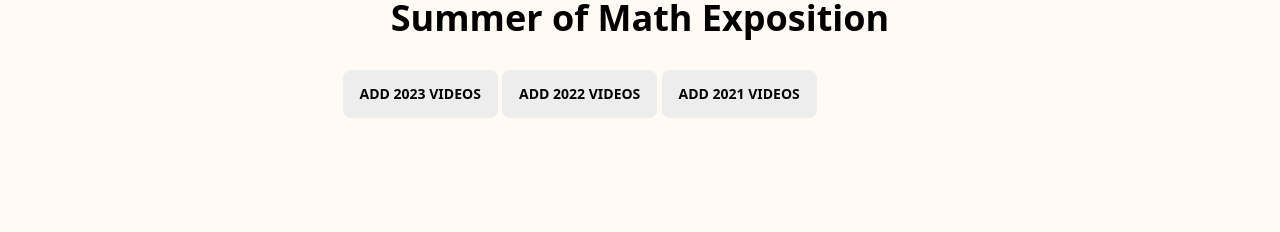
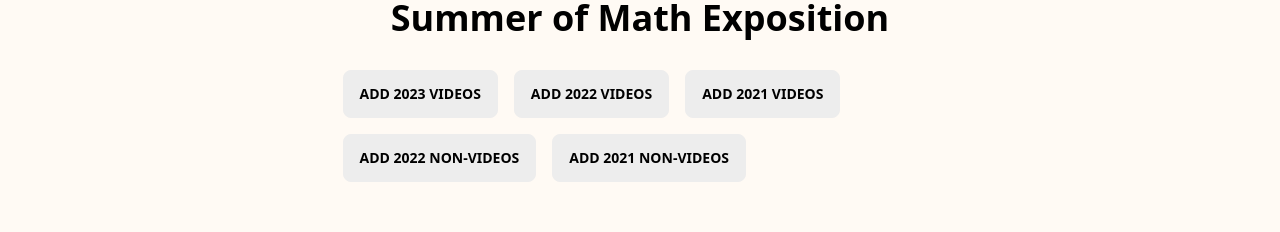
Before and after one commit to fcrozatier/SoME, a SvelteKit app: page /admin/fixtures in a window 1280 px wide. Shown: the part 122-354 px from the top of the page. Built offline with nearby package versions, Linux system fonts and the light colour scheme; no server answers.

Commit message:
generic fixtures

```diff
--- a/src/routes/admin/fixtures/+page.server.ts
+++ b/src/routes/admin/fixtures/+page.server.ts
@@ -1,33 +1,40 @@
 import { db } from '$lib/server/db/client';
 import { entries } from '$lib/server/db/schema';
 import { fail } from '@sveltejs/kit';
+import { non_videos as n2021 } from './2021_non_videos';
 import { videos as v2021 } from './2021_videos';
+import { non_videos as n2022 } from './2022_non_videos';
 import { videos as v2022 } from './2022_videos';
 import { videos as v2023 } from './2023_videos';
 
 const data = {
-	'2023': v2023,
-	'2022': v2022,
-	'2021': v2021,
+	v2023: v2023,
+	v2022: v2022,
+	v2021: v2021,
+	n2021: n2021,
+	n2022: n2022,
 };
 
 export const actions = {
 	default: async ({ request }) => {
-		const year = (await request.formData()).get('year')?.toString();
-		if (!year) return fail(400);
-		const videos = data[year as keyof typeof data];
+		const type = (await request.formData()).get('type')?.toString();
+		if (!type) return fail(400);
+		const category = type[0] === 'v' ? 'video' : 'non-video';
+		const year = type.slice(1);
 
-		for (let i = 0; i < videos.length; i++) {
+		const all = data[type as keyof typeof data];
+
+		for (let i = 0; i < all.length; i++) {
 			await db.insert(entries).values({
-				category: 'video',
-				title: videos[i].title,
-				url: videos[i].href,
+				category,
+				title: all[i]?.title ?? '',
+				url: all[i].url,
 				rank: i + 1,
 				description: '',
 				uid: crypto.randomUUID(),
 				createdAt: `${year}-06-01`,
 			});
 		}
-		console.log(`added ${year} videos`);
+		console.log(`added ${year} ${category}s`);
 	},
 };
--- a/src/routes/admin/fixtures/+page.svelte
+++ b/src/routes/admin/fixtures/+page.svelte
@@ -1,7 +1,13 @@
 <article class="prose mx-auto">
 	<form method="post">
-		<button class="btn" name="year" value="2023">Add 2023 videos</button>
-		<button class="btn" name="year" value="2022">Add 2022 videos</button>
-		<button class="btn" name="year" value="2021">Add 2021 videos</button>
+		<div class="flex gap-4">
+			<button class="btn" name="type" value="v2023">Add 2023 videos</button>
+			<button class="btn" name="type" value="v2022">Add 2022 videos</button>
+			<button class="btn" name="type" value="v2021">Add 2021 videos</button>
+		</div>
+		<div class="flex gap-4 mt-4">
+			<button class="btn" name="type" value="n2022">Add 2022 non-videos</button>
+			<button class="btn" name="type" value="n2021">Add 2021 non-videos</button>
+		</div>
 	</form>
 </article>
```
